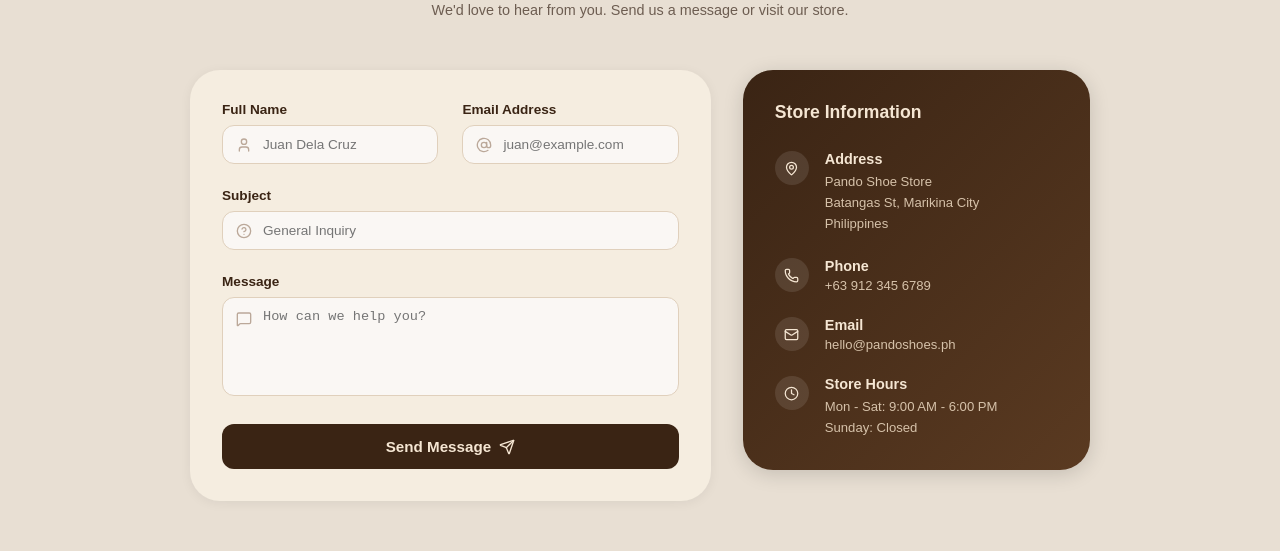
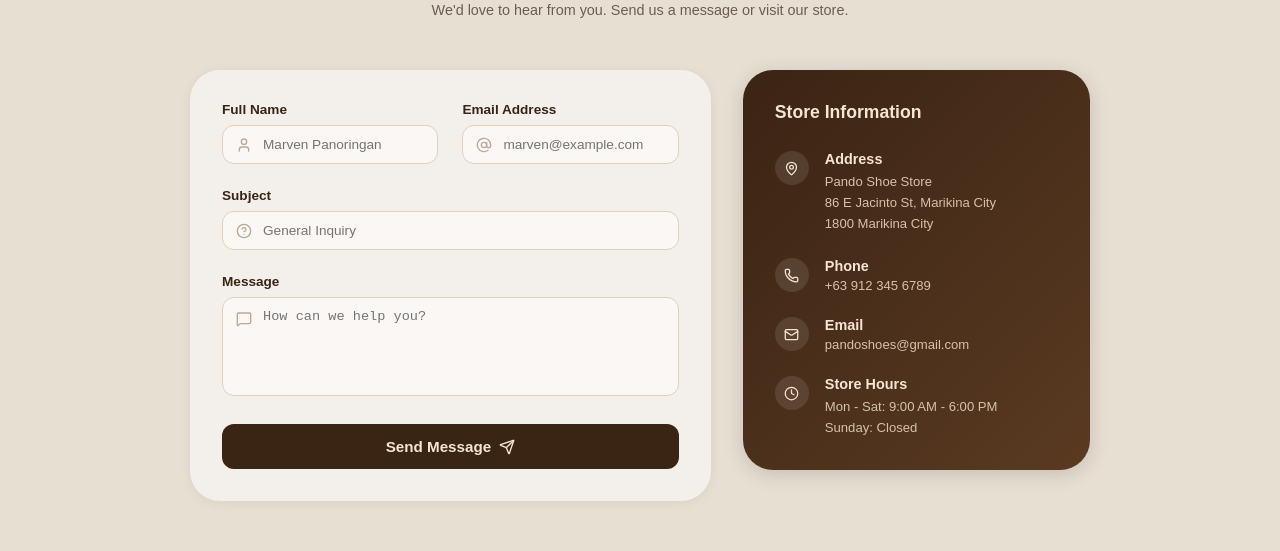
Before and after one commit to 4xven/Pando, a Next.js app: page /contact in a window 1280 px wide. Shown: the part 188-739 px from the top of the page. Built offline with nearby package versions, Linux system fonts and the light colour scheme.

Commit message:
fixing design

```diff
--- a/app/components/about.tsx
+++ b/app/components/about.tsx
@@ -137,7 +137,7 @@ export default function AboutSection() {
           <p style={{ fontSize: "0.85rem", lineHeight: 1.8, color: "#5a3a20" }}>
             Her deep respect for tradition, combined with a forward-looking vision,
             has made Pando a bridge between heritage craftsmanship and the modern
-            marketplace — ensuring that the legacy of Marikina's artisans lives on
+            marketplace — ensuring that the legacy of Marikinas artisans lives on
             for generations to come.
           </p>
         </div>
--- a/app/components/contact.tsx
+++ b/app/components/contact.tsx
@@ -61,7 +61,7 @@ export default function ContactPage() {
           {/* FORM */}
           <div
             style={{
-              backgroundColor: "#f5ede0",
+              backgroundColor: "#f3efea",
               borderRadius: "30px",
               padding: "2rem",
               boxShadow: "0 2px 12px rgba(0,0,0,0.06)",
@@ -104,7 +104,7 @@ export default function ContactPage() {
                     />
                     <input
                       type="text"
-                      placeholder="Juan Dela Cruz"
+                      placeholder="Marven Panoringan"
                       style={{
                         width: "100%",
                         backgroundColor: "#faf7f4",
@@ -149,7 +149,7 @@ export default function ContactPage() {
                     />
                     <input
                       type="email"
-                      placeholder="juan@example.com"
+                      placeholder="marven@example.com"
                       style={{
                         width: "100%",
                         backgroundColor: "#faf7f4",
@@ -333,8 +333,8 @@ export default function ContactPage() {
                   <p style={{ fontWeight: "600", marginBottom: "4px", fontSize: "0.9rem" }}>Address</p>
                   <p style={{ color: "#d6c2aa", fontSize: "0.82rem", lineHeight: "1.6" }}>
                     Pando Shoe Store<br />
-                    Batangas St, Marikina City<br />
-                    Philippines
+                    86 E Jacinto St, Marikina City<br />
+                    1800 Marikina City
                   </p>
                 </div>
               </div>
@@ -379,7 +379,7 @@ export default function ContactPage() {
                 </div>
                 <div>
                   <p style={{ fontWeight: "600", marginBottom: "4px", fontSize: "0.9rem" }}>Email</p>
-                  <p style={{ color: "#d6c2aa", fontSize: "0.82rem" }}>hello@pandoshoes.ph</p>
+                  <p style={{ color: "#d6c2aa", fontSize: "0.82rem" }}>pandoshoes@gmail.com</p>
                 </div>
               </div>
 
```
